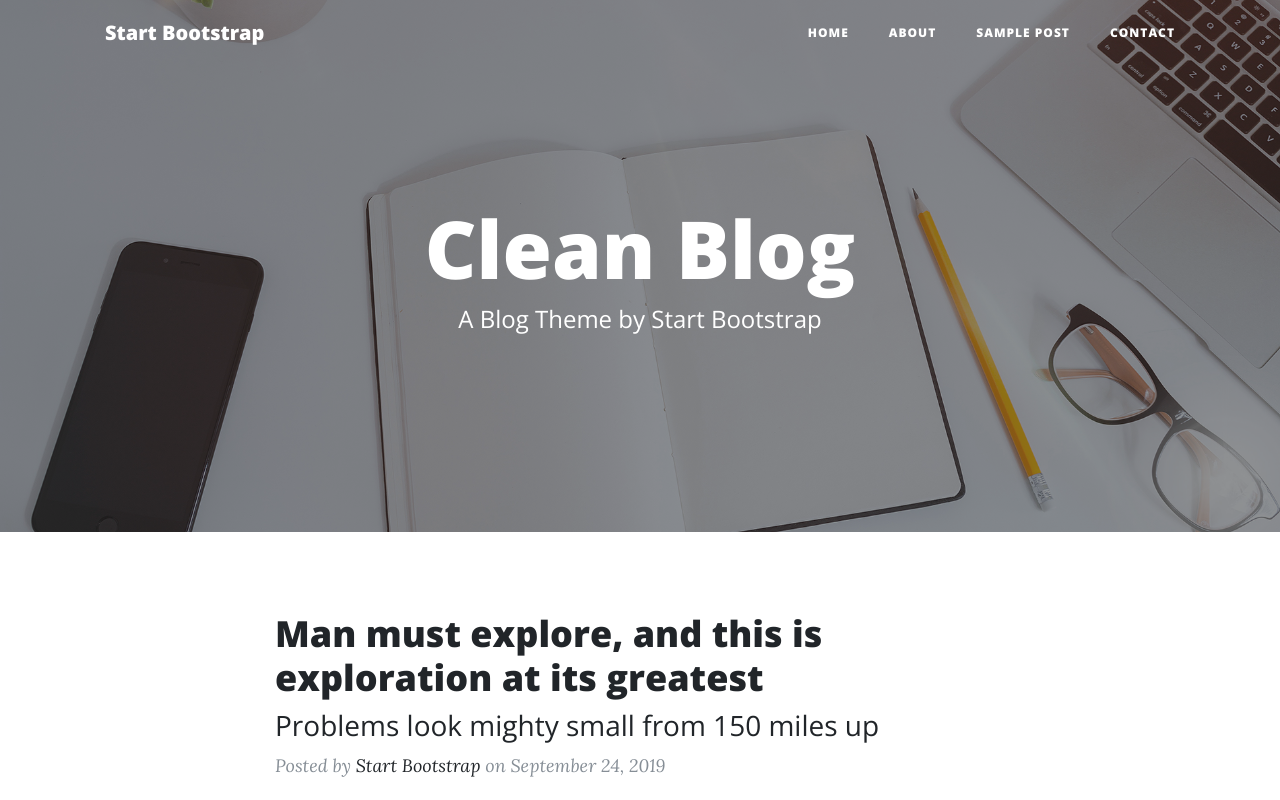
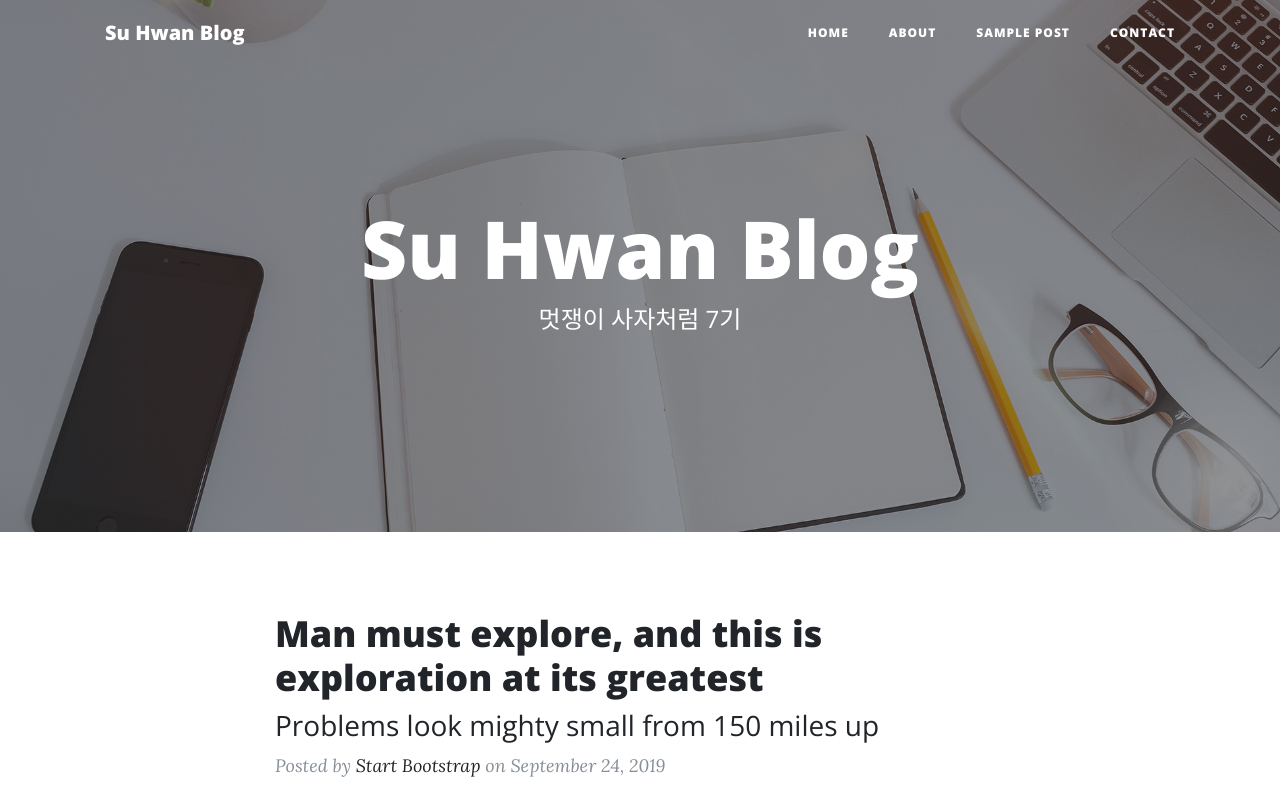
Before and after one commit to ys012313/ys012313.github.io, a website: page index.html in a window 1280 px wide. Shown: the top 800 px of the page. Drawn offline with nearby package versions, Linux system fonts and the light colour scheme.

Commit message:
first blog

```diff
--- a/index.html
+++ b/index.html
@@ -8,7 +8,7 @@
   <meta name="description" content="">
   <meta name="author" content="">
 
-  <title>Clean Blog - Start Bootstrap Theme</title>
+  <title>Let's git it blog-Jeong Su Hwan</title>
 
   <!-- Bootstrap core CSS -->
   <link href="vendor/bootstrap/css/bootstrap.min.css" rel="stylesheet">
@@ -28,7 +28,7 @@
   <!-- Navigation -->
   <nav class="navbar navbar-expand-lg navbar-light fixed-top" id="mainNav">
     <div class="container">
-      <a class="navbar-brand" href="index.html">Start Bootstrap</a>
+      <a class="navbar-brand" href="index.html">Su Hwan Blog</a>
       <button class="navbar-toggler navbar-toggler-right" type="button" data-toggle="collapse" data-target="#navbarResponsive" aria-controls="navbarResponsive" aria-expanded="false" aria-label="Toggle navigation">
         Menu
         <i class="fas fa-bars"></i>
@@ -59,8 +59,8 @@
       <div class="row">
         <div class="col-lg-8 col-md-10 mx-auto">
           <div class="site-heading">
-            <h1>Clean Blog</h1>
-            <span class="subheading">A Blog Theme by Start Bootstrap</span>
+            <h1>Su Hwan Blog</h1>
+            <span class="subheading">멋쟁이 사자처럼 7기</span>
           </div>
         </div>
       </div>
@@ -149,7 +149,7 @@
               </a>
             </li>
             <li class="list-inline-item">
-              <a href="#">
+              <a href="www.facebook.com">
                 <span class="fa-stack fa-lg">
                   <i class="fas fa-circle fa-stack-2x"></i>
                   <i class="fab fa-facebook-f fa-stack-1x fa-inverse"></i>
@@ -157,7 +157,7 @@
               </a>
             </li>
             <li class="list-inline-item">
-              <a href="#">
+              <a href="www.github.com/ys012313">
                 <span class="fa-stack fa-lg">
                   <i class="fas fa-circle fa-stack-2x"></i>
                   <i class="fab fa-github fa-stack-1x fa-inverse"></i>
```
Also changed, not shown: README.md.
